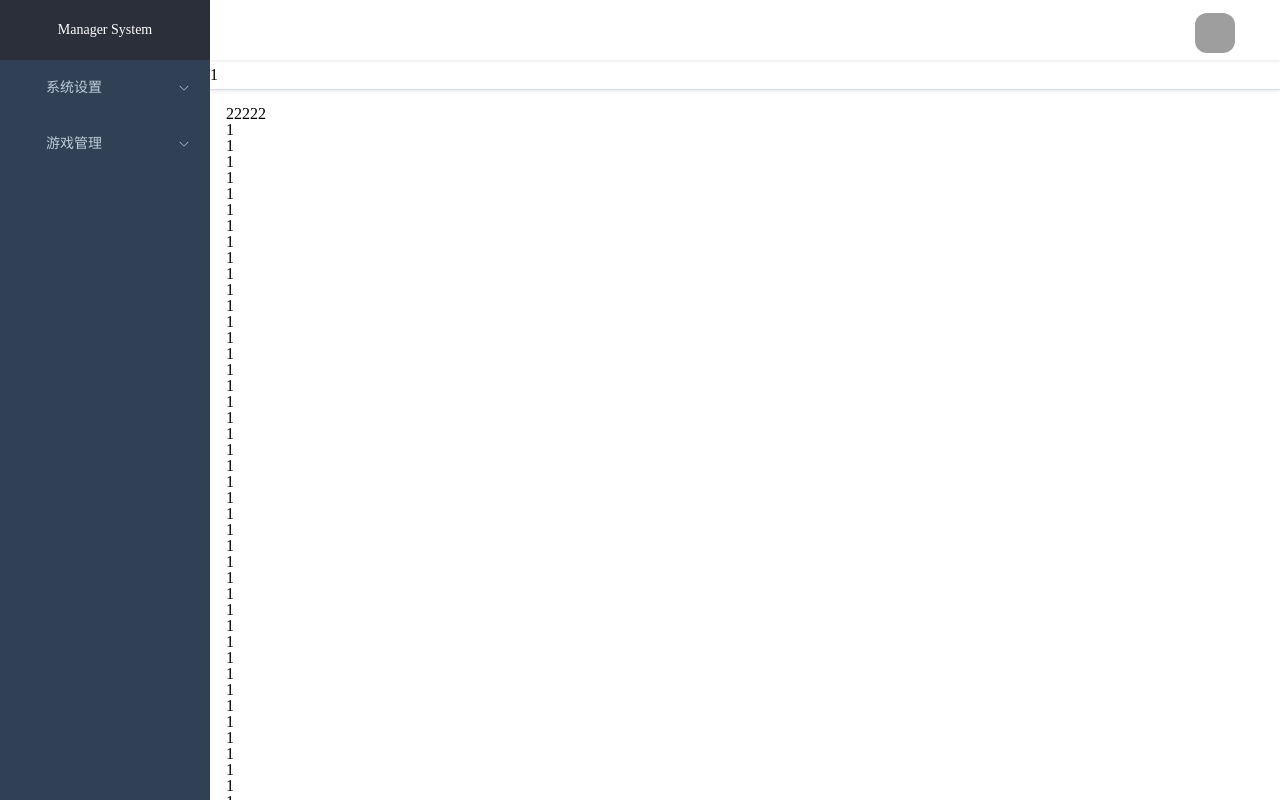
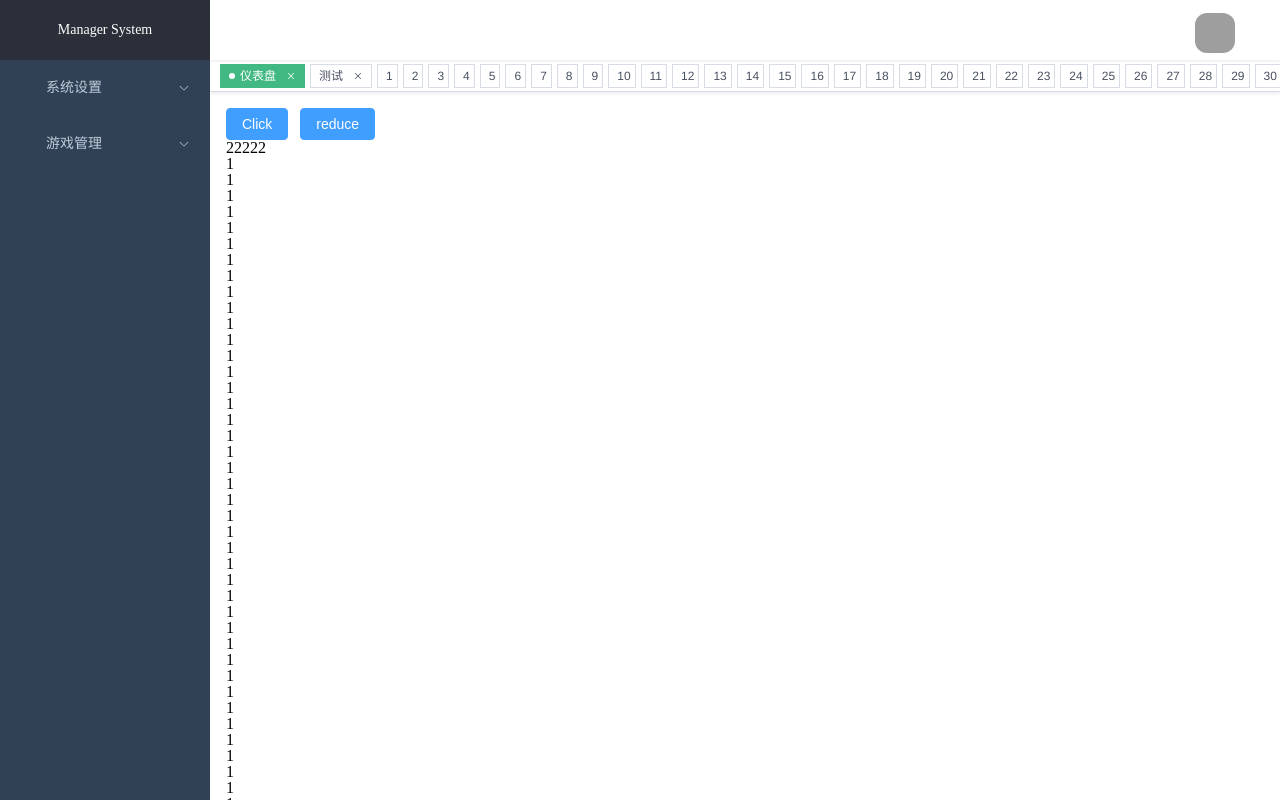
Before and after one commit to li086082/vue-admin-template, a Vue app: page / in a window 1280 px wide. Shown: the top 800 px of the page. Built offline with nearby package versions, Linux system fonts and the light colour scheme; grey boxes are pictures that could not be loaded; some icons are missing.

Commit message:
commit tabs

```diff
--- /dev/null
+++ b/src/store/tabStore.ts
@@ -0,0 +1,37 @@
+import { defineStore } from "pinia";
+import { reactive } from "vue";
+
+interface iTab {
+    name: string;
+    active: boolean;
+}
+
+export const useTabStore = defineStore("openTabs", () => {
+    const openTabs = reactive<Array<iTab>>([]);
+
+    function addTab(tab: iTab) {
+        let isNewTab: boolean = true;
+        for (const ele of openTabs) {
+            if (ele.name == tab.name) {
+                isNewTab = false;
+                break;
+            }
+        }
+        isNewTab && openTabs.push(tab);
+    }
+
+    function reduceTab(name: string) {
+        let idx: number = -1;
+        const len = openTabs.length;
+        for (let i = 0; i < len; i++) {
+            if (openTabs[i].name == name) {
+                idx = i;
+            }
+        }
+        if (idx > -1) {
+            openTabs.splice(idx, 1);
+        }
+    }
+
+    return { openTabs, addTab, reduceTab };
+});
--- a/src/style/index.css
+++ b/src/style/index.css
@@ -1,4 +1,4 @@
 :root {
     --header-height: 60px;
-    --tab-height: 30px;
+    --tab-height: 32px;
 }
--- a/src/views/layout/content.vue
+++ b/src/views/layout/content.vue
@@ -3,6 +3,17 @@
     import { ref } from "vue";
     import type { DropdownInstance } from "element-plus";
     import app from "@/config";
+    import { useTabStore } from "@/store/tabStore";
+    import Tab from "./tab.vue";
+
+    // tab存储
+    const tabs = useTabStore();
+    function addTab() {
+        tabs.addTab({ name: "系统设置", active: true });
+    }
+    function reductTab() {
+        tabs.reduceTab("系统设置");
+    }
 
     // 按钮动画
     const menuOnoff = ref<boolean>(false);
@@ -70,79 +81,28 @@
             class="tab"
             :class="{ 'fixed_tab': app.flxedHeader }"
         >
-            1
+            <Tab />
         </div>
         <div class="box">
+            <el-button
+                type="primary"
+                @click="addTab"
+            >
+                Click
+            </el-button>
+            <el-button
+                type="primary"
+                @click="reductTab"
+            >
+                reduce
+            </el-button>
             <div>22222</div>
-            <div>1</div>
-            <div>1</div>
-            <div>1</div>
-            <div>1</div>
-            <div>1</div>
-            <div>1</div>
-            <div>1</div>
-            <div>1</div>
-            <div>1</div>
-            <div>1</div>
-            <div>1</div>
-            <div>1</div>
-            <div>1</div>
-            <div>1</div>
-            <div>1</div>
-            <div>1</div>
-            <div>1</div>
-            <div>1</div>
-            <div>1</div>
-            <div>1</div>
-            <div>1</div>
-            <div>1</div>
-            <div>1</div>
-            <div>1</div>
-            <div>1</div>
-            <div>1</div>
-            <div>1</div>
-            <div>1</div>
-            <div>1</div>
-            <div>1</div>
-            <div>1</div>
-            <div>1</div>
-            <div>1</div>
-            <div>1</div>
-            <div>1</div>
-            <div>1</div>
-            <div>1</div>
-            <div>1</div>
-            <div>1</div>
-            <div>1</div>
-            <div>1</div>
-            <div>1</div>
-            <div>1</div>
-            <div>1</div>
-            <div>1</div>
-            <div>1</div>
-            <div>1</div>
-            <div>1</div>
-            <div>1</div>
-            <div>1</div>
-            <div>1</div>
-            <div>1</div>
-            <div>1</div>
-            <div>1</div>
-            <div>1</div>
-            <div>1</div>
-            <div>1</div>
-            <div>1</div>
-            <div>1</div>
-            <div>1</div>
-            <div>1</div>
-            <div>1</div>
-            <div>1</div>
-            <div>1</div>
-            <div>1</div>
-            <div>1</div>
-            <div>1</div>
-            <div>1</div>
-            <div>1</div>
+            <div
+                v-for="item in 60"
+                :key="item"
+            >
+                1
+            </div>
         </div>
     </aside>
 </template>
--- /dev/null
+++ b/src/views/layout/tab.vue
@@ -0,0 +1,108 @@
+<script setup lang="ts">
+    import { useTabStore } from "@/store/tabStore";
+
+    const tabs = useTabStore();
+
+    // 默认追加仪表盘
+    tabs.addTab({ name: "仪表盘", active: true });
+    tabs.addTab({ name: "测试", active: false });
+</script>
+
+<template>
+    <el-scrollbar>
+        <div class="tab">
+            <div
+                class="item"
+                v-for="item in tabs.openTabs"
+                :key="item.name"
+                :class="{ 'active': item.active }"
+            >
+                {{ item.name }}
+                <svg
+                    xmlns="http://www.w3.org/2000/svg"
+                    width="8"
+                    height="12"
+                    viewBox="0 0 12 16"
+                    class="close_icon"
+                >
+                    <path
+                        fill="currentColor"
+                        d="M10 12.5a.47.47 0 0 1-.35-.15l-8-8c-.2-.2-.2-.51 0-.71s.51-.2.71 0l7.99 8.01c.2.2.2.51 0 .71c-.1.1-.23.15-.35.15Z"
+                    />
+                    <path
+                        fill="currentColor"
+                        d="M2 12.5a.47.47 0 0 1-.35-.15c-.2-.2-.2-.51 0-.71l8-7.99c.2-.2.51-.2.71 0s.2.51 0 .71l-8.01 7.99c-.1.1-.23.15-.35.15"
+                    />
+                </svg>
+            </div>
+            <div
+                class="item"
+                v-for="item in 100"
+                :key="item"
+            >
+                {{ item }}
+            </div>
+        </div>
+    </el-scrollbar>
+</template>
+<style lang="less" scoped>
+    @tab-height: calc(var(--tab-height) - 10px);
+
+    .tab {
+        width: 100%;
+        height: var(--tab-height);
+        display: flex;
+        flex-direction: row;
+        justify-content: flex-start;
+        align-items: center;
+
+        .item {
+            flex-shrink: 0;
+            margin-left: 5px;
+            padding: 0 4px 0 8px;
+            height: @tab-height;
+            line-height: @tab-height;
+            border: 1px solid #d8dce5;
+            font-size: 12px;
+            cursor: pointer;
+            font-family: "Helvetica Neue", Helvetica, "PingFang SC",
+                "Hiragino Sans GB", "Microsoft YaHei", Arial, sans-serif;
+            color: #495060;
+            display: flex;
+            flex-direction: row;
+            justify-content: space-between;
+            align-items: center;
+        }
+        .item:first-child {
+            margin-left: 10px;
+        }
+
+        .active {
+            background-color: #42b983;
+            color: #fff;
+            border-color: #42b983;
+        }
+        .active::before {
+            content: "";
+            width: 6px;
+            height: 6px;
+            display: inline-block;
+            border-radius: 50%;
+            background-color: #fff;
+            position: relative;
+            margin-right: 5px;
+        }
+        .close_icon {
+            margin-left: 6px;
+            padding: 3px 5px;
+            &:hover {
+                border-radius: 50%;
+                background-color: #b4bccc;
+                color: #fff;
+            }
+        }
+    }
+    ::v-deep(.el-scrollbar__bar.is-vertical) {
+        display: none; /* 隐藏水平滚动条 */
+    }
+</style>
```
